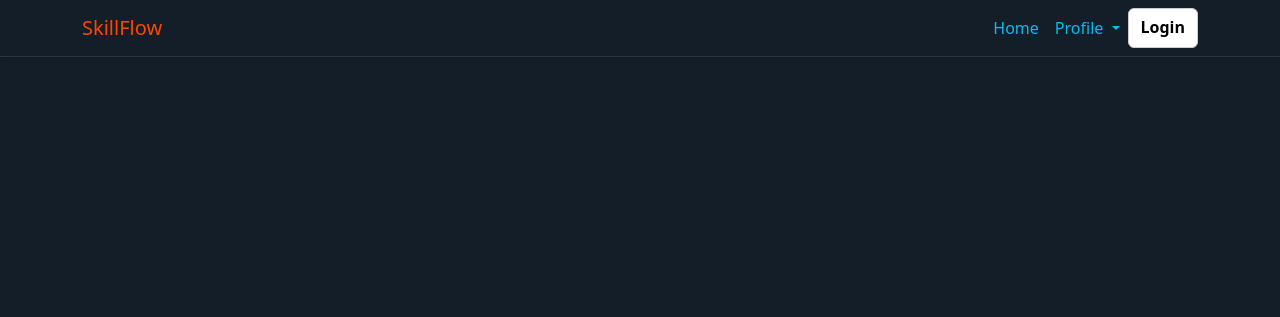
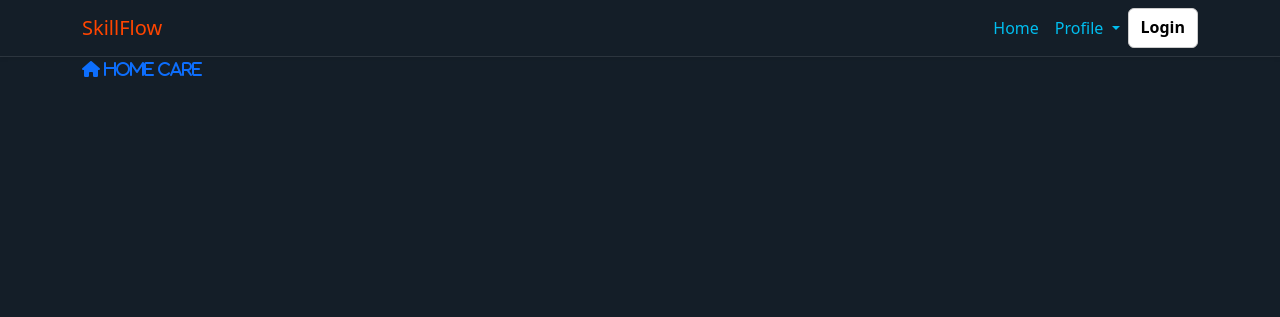
Before and after one commit to onur-CK/SkillFlow, a Django app: template skillflow/templates/index.html in a window 1280 px wide. Shown: the top 317 px of the page. Run offline with Django 5.2, Linux system fonts and the light colour scheme; the template is opened without the code that fills it, so the values that code supplies are empty.

Commit message:
Category icons section initial html structure with home care icon.

```diff
--- a/skillflow/templates/index.html
+++ b/skillflow/templates/index.html
@@ -45,6 +45,20 @@
 
     <!-- Category -->
 
+    <section>
+        <div class="container">
+            <div class="row">
+                <div class="col">
+                    <a href="#" class="category-icon">
+                        <i class="fas fa-home">
+                            <span>Home Care</span>
+                        </i>
+                    </a>
+                </div>
+            </div>
+        </div>
+    </section>
+
     <!-- Job listing cards... -->
 
     <script src="https://cdn.jsdelivr.net/npm/bootstrap@5.3.3/dist/js/bootstrap.bundle.min.js"
```
Also changed, not shown: skillflow/static/css/styles.css (line endings or trailing spaces).
